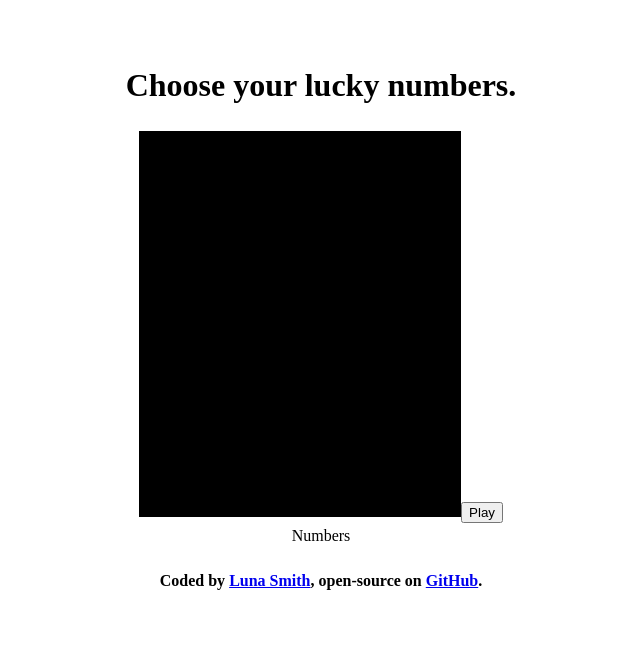
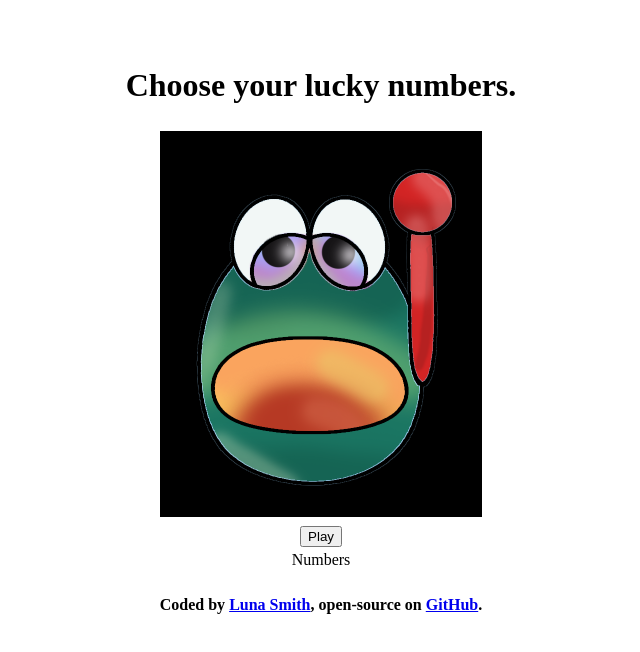
Before and after one commit to Lu-Smith/vitest-react-choose-lotto-numbers-app, a React (Vite) app: page / in a window 1280 px wide. Shown: the top 652 px of the page, without its empty margins (319-959 px from the left). Built offline with nearby package versions, Linux system fonts and the light colour scheme.

Commit message:
Updated Game.tsx

```diff
--- a/src/components/Game.tsx
+++ b/src/components/Game.tsx
@@ -24,7 +24,7 @@ const Game: React.FC = () => {
       let frameX = 0;
       const frameRate = 150;
 
-      ctx?.drawImage(img, frameX * spriteWidth, 0, spriteWidth, spriteHeight, 0, 0, canvas.width, canvas.height);
+      if(!play) ctx?.drawImage(img, frameX * spriteWidth, 0, spriteWidth, spriteHeight, 0, 0, canvas.width, canvas.height);
 
       const drawFrame = () => {
         if (ctx) {
@@ -32,6 +32,11 @@ const Game: React.FC = () => {
           ctx.drawImage(img, frameX * spriteWidth, 0, spriteWidth, spriteHeight, 0, 0, canvas.width, canvas.height);
         }
       };
+
+      img.onload = () => {
+        drawFrame();
+      };
+
       const animate = () => {
         drawFrame();
         frameX++;
@@ -58,11 +63,16 @@ const Game: React.FC = () => {
   }, [play]);
 
   return (
-    <>
+    <div className='machineContainer'>
       <canvas role='canvas' ref={canvasRef}></canvas>
-      <button onClick={() => setPlay(true)}>Play</button>
-      <Numbers />
-    </>
+
+      {play ? '' :
+      <div>
+        <button onClick={() => setPlay(true)}>Play</button>
+        <Numbers />
+      </div>
+      }
+    </div>
 
   )
 }
```
